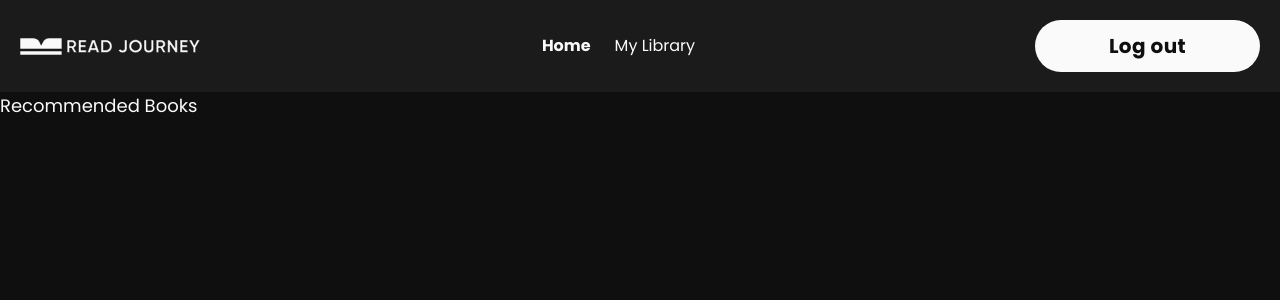
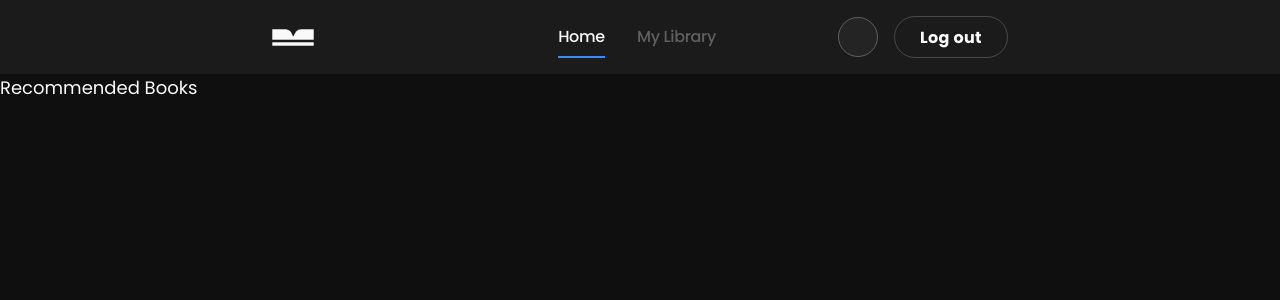
Before and after one commit to Viktor-Lyulchik/readjourney, a Next.js app: page /recommended in a window 1280 px wide. Shown: the top 300 px of the page. Built offline with nearby package versions, Linux system fonts and the light colour scheme; no server answers.

Commit message:
advanced header, fix AuthForm

```diff
--- a/app/api/users/signup/route.ts
+++ b/app/api/users/signup/route.ts
@@ -9,7 +9,7 @@ export async function POST(req: NextRequest) {
   try {
     const body = await req.json();
 
-    const apiRes = await api.post<SignupResponse>('/user/signup', body);
+    const apiRes = await api.post<SignupResponse>('/users/signup', body);
 
     if (apiRes.data && apiRes.data.token && apiRes.data.refreshToken) {
       const cookieStore = await cookies();
--- a/app/globals.css
+++ b/app/globals.css
@@ -60,6 +60,7 @@
   --grey1: oklch(0.49 0 0); /* #686868 */
   --grey2: oklch(0.9 0 0 / 0.3); /* E3E3E3 / 30% */
   --grey3: oklch(0.26 0 0); /* #262626 */
+  --grey4: oklch(0.985 0 0/0.2); /*rgba(249, 249, 249, 0.2);  #F9F9F9 / 20% */
   --dark-grey: oklch(0.22 0 0); /* #1F1F1F */
   --black: oklch(0.17 0 0); /* #141414 */
   --blue: oklch(0.65 0.18 255); /* #4F92F7 */
@@ -261,3 +262,29 @@ li {
     line-height: 1;
   }
 }
+
+.logout-button {
+  background: transparent;
+  border: 1px solid var(--grey4);
+  color: var(--foreground);
+  padding: 10px;
+  width: 91px;
+  height: 38px;
+}
+
+@media screen and (min-width: 768px) {
+  .logout-button {
+    font-size: 16px;
+    line-height: 1.125;
+
+    padding: 12px;
+    width: 114px;
+    height: 42px;
+  }
+}
+
+.logout-button:hover {
+  border: none;
+  background-color: var(--foreground);
+  color: var(--background);
+}
--- a/app/layout.tsx
+++ b/app/layout.tsx
@@ -3,6 +3,7 @@ import { Poppins } from 'next/font/google';
 import './globals.css';
 import TanStackProvider from '@/components/TanStackProvider/TanStackProvider';
 import { AuthProvider } from '@/components/AuthProvider/AuthProvider';
+import { Toaster } from 'sonner';
 
 export const poppins = Poppins({
   subsets: ['latin'],
@@ -27,6 +28,8 @@ export default function RootLayout({
         <TanStackProvider>
           <AuthProvider>{children}</AuthProvider>
         </TanStackProvider>
+        {/* Toast контейнер (глобальний) */}
+        <Toaster position="top-right" richColors closeButton />
       </body>
     </html>
   );
--- a/components/Header/Header.tsx
+++ b/components/Header/Header.tsx
@@ -2,14 +2,28 @@
 
 import Link from 'next/link';
 import { useRouter } from 'next/navigation';
-import { useState } from 'react';
+import { useState, useEffect, useRef } from 'react';
+import { X } from 'lucide-react';
 import { useAuthStore } from '@/stores/auth.store';
 import { cn } from '@/lib/utils';
 
 export default function Header() {
   const { user, logout, isLoading } = useAuthStore();
   const [isNavOpen, setIsNavOpen] = useState(false);
+  const menuRef = useRef<HTMLDivElement | null>(null);
   const router = useRouter();
+
+  useEffect(() => {
+    if (isNavOpen) {
+      document.body.style.overflow = 'hidden';
+    } else {
+      document.body.style.overflow = '';
+    }
+
+    return () => {
+      document.body.style.overflow = '';
+    };
+  }, [isNavOpen]);
 
   const handleLogout = async () => {
     await logout();
@@ -17,24 +31,44 @@ export default function Header() {
   };
 
   return (
-    <header className="bg-(--dark-grey) p-5 flex justify-between items-center">
-      {/* Logo */}
+    <header className={cn('h-14.5 md:h-18.5 xxl:18.5', 'bg-(--dark-grey)')}>
+      <div
+        className={cn(
+          'container p-5! md:p-4! xxl:px-4! ',
+          'flex justify-between items-center'
+        )}
+      >
+        {/* Mobile logo */}
         <Link href="/">
-        <svg width="182" height="17">
+          <svg className="block xxl:hidden" width="42" height="17">
+            <use
+              href="/icons.svg#icon-logo_mob"
+              fill="#F9F9F9"
+              stroke="#141414"
+            />
+          </svg>
+        </Link>
+
+        {/* Tablet+ logo */}
+        <Link href="/">
+          <svg className="hidden xxl:block" width="182" height="17">
             <use href="/icons.svg#icon-logo" fill="#F9F9F9" stroke="#141414" />
           </svg>
         </Link>
 
         {/* Navigation */}
-      <nav>
+        <nav className="hidden md:block">
           {/* Desktop */}
-        <ul className="hidden md:flex gap-6">
+          <ul className="hidden md:flex gap-8 xxl:gap-10">
             <li>
               <Link
                 href="/recommended"
                 className={cn(
                   'hover:text-foreground',
-                location.pathname === '/recommended' ? 'font-bold' : ''
+                  'font-medium text-[16px] leading-[112.5%] tracking-[-0.02em] pb-2',
+                  location.pathname === '/recommended'
+                    ? 'text-foreground border-b-2 border-(--blue)'
+                    : 'text-(--grey1)'
                 )}
               >
                 Home
@@ -45,44 +79,153 @@ export default function Header() {
                 href="/library"
                 className={cn(
                   'hover:text-foreground',
-                location.pathname === '/library' ? 'font-bold' : ''
+                  'font-medium text-[16px] leading-[112.5%] tracking-[-0.02em] pb-2',
+                  location.pathname === '/library'
+                    ? 'text-foreground border-b-2 border-(--blue)'
+                    : 'text-(--grey1)'
                 )}
               >
                 My Library
               </Link>
             </li>
           </ul>
-
-        {/* Mobile / Tablet Burger */}
-        <div className="md:hidden relative">
-          <button onClick={() => setIsNavOpen(!isNavOpen)}>☰</button>
-          {isNavOpen && (
-            <ul className="absolute right-0 mt-2 bg-(--dark-grey) p-4 rounded shadow-lg flex flex-col gap-2">
-              <li>
-                <Link href="/recommended" onClick={() => setIsNavOpen(false)}>
-                  Recommended
-                </Link>
-              </li>
-              <li>
-                <Link href="/library" onClick={() => setIsNavOpen(false)}>
-                  My Library
-                </Link>
-              </li>
-            </ul>
-          )}
-        </div>
         </nav>
 
         {/* UserBar */}
-      <div className="flex items-center gap-4">
-        {user && <span className="text-(--grey1)">Hello, {user.name}</span>}
+        <div className="flex items-center gap-2.5 md:gap-4">
+          <div className="flex items-center gap-2">
+            <div
+              className={cn(
+                'w-10 h-10 rounded-full bg-(--grey3) border border-(--grey1)',
+                'flex justify-center items-center',
+                'font-bold text-[16px]',
+                'leading-[125%] tracking-[-0.02em]'
+              )}
+            >
+              {user?.name.slice(0, 1)}
+            </div>
+            {user && (
+              <span
+                className={cn(
+                  'font-bold text-[16px]',
+                  'leading-[125%] tracking-[-0.02em]',
+                  'hidden xxl:block'
+                )}
+              >
+                {user.name}
+              </span>
+            )}
+          </div>
           <button
-          className="main-button py-2 px-4"
+            className="main-button logout-button py-2 px-4 hidden md:block"
             onClick={handleLogout}
             disabled={isLoading}
           >
             {isLoading ? 'Logging out...' : 'Log out'}
           </button>
+
+          <button
+            className="md:hidden"
+            onClick={() => setIsNavOpen(!isNavOpen)}
+          >
+            <svg className="block" width="28" height="28">
+              <use
+                href="/icons.svg#icon-burger"
+                fill="#141414"
+                stroke="#F9F9F9"
+              />
+            </svg>
+          </button>
+
+          {/* Mobile Drawer */}
+          {isNavOpen && (
+            <div
+              className="md:hidden fixed inset-0 z-40 flex"
+              onClick={() => setIsNavOpen(false)}
+            >
+              {/* Backdrop */}
+              <div className="absolute inset-0 bg-black/50" />
+
+              {/* Drawer */}
+              <div
+                ref={menuRef}
+                className={cn(
+                  'relative ml-auto w-1/2 h-full',
+                  'bg-(--dark-grey)',
+                  'flex flex-col justify-center items-end', // ⬅️ центруємо по горизонталі
+                  'pt-[280px]',
+                  'px-14',
+                  'pb-10',
+                  'transform transition-transform duration-300 ease-in-out'
+                )}
+                onClick={e => e.stopPropagation()}
+              >
+                {/* Close button */}
+                <button
+                  onClick={() => setIsNavOpen(false)}
+                  className={cn(
+                    'absolute',
+                    'top-[41px] right-[47px]',
+                    'w-[28px] h-[28px]',
+                    'flex items-center justify-center'
+                  )}
+                  aria-label="Close menu"
+                >
+                  <X className="w-4 h-4 text-foreground" />
+                </button>
+
+                <div className="flex flex-col h-full gap-16 items-start mx-auto">
+                  {/* Navigation */}
+                  <nav className="w-full flex justify-start">
+                    <ul className="flex flex-col gap-5">
+                      <li>
+                        <Link
+                          href="/recommended"
+                          onClick={() => setIsNavOpen(false)}
+                          className={cn(
+                            'text-foreground font-medium text-[14px]',
+                            location.pathname === '/recommended'
+                              ? 'text-foreground border-b-2 border-(--blue)'
+                              : 'text-(--grey1)'
+                          )}
+                        >
+                          Home
+                        </Link>
+                      </li>
+
+                      <li>
+                        <Link
+                          href="/library"
+                          onClick={() => setIsNavOpen(false)}
+                          className={cn(
+                            'text-foreground font-medium text-[14px]',
+                            location.pathname === '/library'
+                              ? 'text-foreground border-b-2 border-(--blue)'
+                              : 'text-(--grey1)'
+                          )}
+                        >
+                          My Library
+                        </Link>
+                      </li>
+                    </ul>
+                  </nav>
+
+                  {/* Logout */}
+                  <button
+                    onClick={async () => {
+                      setIsNavOpen(false);
+                      await handleLogout();
+                    }}
+                    disabled={isLoading}
+                    className="main-button logout-button mt-auto"
+                  >
+                    {isLoading ? 'Logging out...' : 'Log out'}
+                  </button>
+                </div>
+              </div>
+            </div>
+          )}
+        </div>
       </div>
     </header>
   );
--- a/components/MainLayout.tsx
+++ b/components/MainLayout.tsx
@@ -9,9 +9,9 @@ type Props = {
 
 export default function MainLayout({ children }: Props) {
   return (
-    <div className="min-h-screen flex flex-col">
+    <>
       <Header />
       <main className="flex-1">{children}</main>
-    </div>
+    </>
   );
 }
--- a/package.json
+++ b/package.json
@@ -21,6 +21,7 @@
     "react": "19.2.3",
     "react-dom": "19.2.3",
     "react-hook-form": "^7.71.1",
+    "sonner": "^2.0.7",
     "tailwind-merge": "^3.4.0",
     "tailwindcss-animate": "^1.0.7",
     "tw-animate-css": "^1.4.0",
```
Also changed, not shown: components/AuthForm/AuthForm.tsx (+11 -3 lines), public/icons.svg, 1 other file (tests, documents, lock files or other folders). Lines whose indentation alone changed are shown as unchanged.
